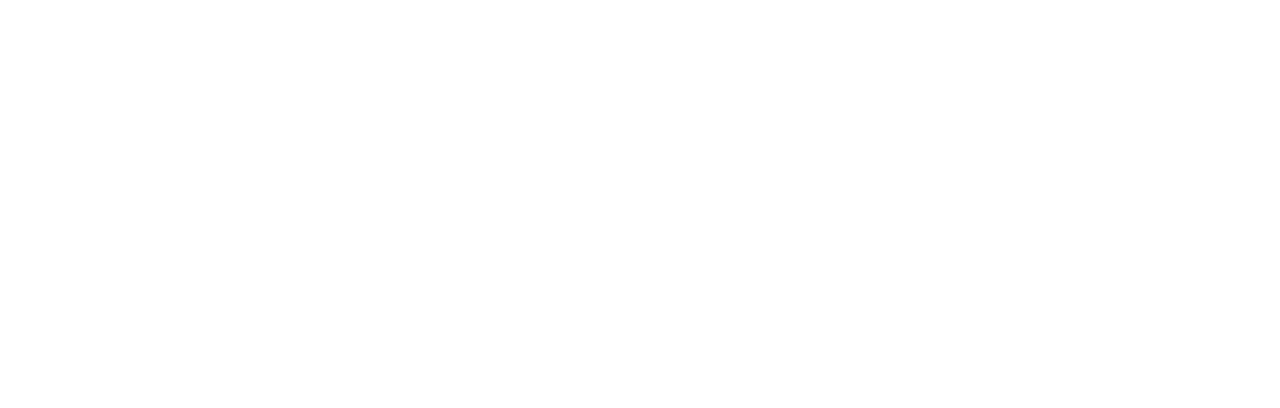
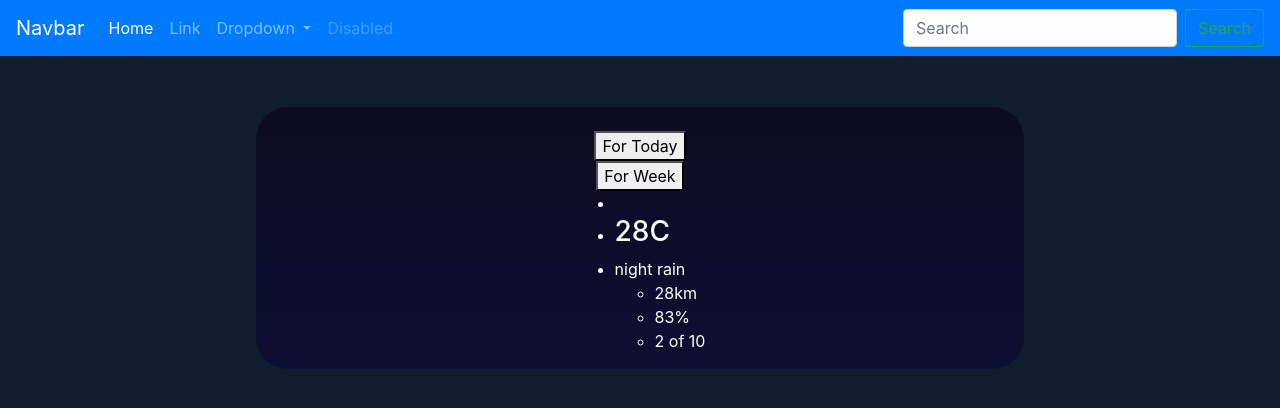
Before and after one commit to MarkianKostiv/weather-app, a plain HTML site: page index.html in a window 1280 px wide. Drawn offline with nearby package versions, Linux system fonts and the light colour scheme.

Commit message:
my new update

```diff
--- a/Styles/styles.scss
+++ b/Styles/styles.scss
@@ -0,0 +1,24 @@
+// variables
+@import "./variables.scss";
+html , body {
+    background: $backgroundColor;
+    color: $mainTextColor;
+    width: 100%;
+    height: 100%;
+}
+.content-folder {
+    display: flex;
+    align-items: center;
+    justify-content: center;
+    .content-conteiner {
+        display: flex;
+        align-items: center;
+        justify-content: center;
+        flex-direction: column;
+        width: 60%;
+        height: 60%;
+        background: $backgroundContentContainer;
+        margin-top: 4%;
+        border-radius: 2rem;
+    }
+}
--- /dev/null
+++ b/Styles/variables.scss
@@ -0,0 +1,3 @@
+$backgroundColor: #0F1D2E;
+$mainTextColor:  #FFF;
+$backgroundContentContainer: linear-gradient(0deg, rgba(16, 17, 54, 0.65) 0%, rgba(14, 12, 26, 0.65) 100%), url(<path-to-image>), #080A2F;;
--- a/index.html
+++ b/index.html
@@ -8,13 +8,112 @@
       name="description"
       content="Дізнайтесь погоду в свому місті швидко і безкоштовно"
     />
-    <link rel="stylesheet" href="./Styles/styles.css">
+    <link
+      rel="stylesheet"
+      href="https://cdn.jsdelivr.net/npm/bootstrap@4.0.0/dist/css/bootstrap.min.css"
+      integrity="sha384-Gn5384xqQ1aoWXA+058RXPxPg6fy4IWvTNh0E263XmFcJlSAwiGgFAW/dAiS6JXm"
+      crossorigin="anonymous"
+    />
+    <link rel="stylesheet" href="./Styles/styles.css" />
     <title>weatherapp</title>
   </head>
   <body>
-    <header></header>
-    <main></main>
+    <header>
+      <nav class="navbar navbar-expand-lg navbar-dark bg-primary">
+        <a class="navbar-brand" href="#">Navbar</a>
+        <button
+          class="navbar-toggler"
+          type="button"
+          data-toggle="collapse"
+          data-target="#navbarSupportedContent"
+          aria-controls="navbarSupportedContent"
+          aria-expanded="false"
+          aria-label="Toggle navigation"
+        >
+          <span class="navbar-toggler-icon"></span>
+        </button>
+
+        <div class="collapse navbar-collapse" id="navbarSupportedContent">
+          <ul class="navbar-nav mr-auto">
+            <li class="nav-item active">
+              <a class="nav-link" href="#"
+                >Home <span class="sr-only">(current)</span></a
+              >
+            </li>
+            <li class="nav-item">
+              <a class="nav-link" href="#">Link</a>
+            </li>
+            <li class="nav-item dropdown">
+              <a
+                class="nav-link dropdown-toggle"
+                href="#"
+                id="navbarDropdown"
+                role="button"
+                data-toggle="dropdown"
+                aria-haspopup="true"
+                aria-expanded="false"
+              >
+                Dropdown
+              </a>
+              <div class="dropdown-menu" aria-labelledby="navbarDropdown">
+                <a class="dropdown-item" href="#">Action</a>
+                <a class="dropdown-item" href="#">Another action</a>
+                <div class="dropdown-divider"></div>
+                <a class="dropdown-item" href="#">Something else here</a>
+              </div>
+            </li>
+            <li class="nav-item">
+              <a class="nav-link disabled" href="#">Disabled</a>
+            </li>
+          </ul>
+          <form class="form-inline my-2 my-lg-0">
+            <input
+              class="form-control mr-sm-2"
+              type="search"
+              placeholder="Search"
+              aria-label="Search"
+            />
+            <button class="btn btn-outline-success my-2 my-sm-0" type="submit">
+              Search
+            </button>
+          </form>
+        </div>
+      </nav>
+    </header>
+    <main class="content-folder">
+      <div class="content-conteiner">
+        <h3></h3>
+        <p></p>
+        <button>For Today</button>
+        <button>For Week</button>
+        <ul>
+          <li><img src="" alt="" /></li>
+          <li><h3>28C</h3></li>
+          <li>night rain</li>
+          <ul>
+            <li>28km</li>
+            <li>83%</li>
+            <li>2 of 10</li>
+          </ul>
+        </ul>
+      </div>
+    </main>
     <footer></footer>
+    <script
+      src="https://code.jquery.com/jquery-3.2.1.slim.min.js"
+      integrity="sha384-KJ3o2DKtIkvYIK3UENzmM7KCkRr/rE9/Qpg6aAZGJwFDMVNA/GpGFF93hXpG5KkN"
+      crossorigin="anonymous"
+    ></script>
+    <script
+      src="https://cdn.jsdelivr.net/npm/popper.js@1.12.9/dist/umd/popper.min.js"
+      integrity="sha384-ApNbgh9B+Y1QKtv3Rn7W3mgPxhU9K/ScQsAP7hUibX39j7fakFPskvXusvfa0b4Q"
+      crossorigin="anonymous"
+    ></script>
+    <script
+      src="https://cdn.jsdelivr.net/npm/bootstrap@4.0.0/dist/js/bootstrap.min.js"
+      integrity="sha384-JZR6Spejh4U02d8jOt6vLEHfe/JQGiRRSQQxSfFWpi1MquVdAyjUar5+76PVCmYl"
+      crossorigin="anonymous"
+    ></script>
     <script src="./scipt.js/myscript.js"></script>
   </body>
 </html>
```
Also changed, not shown: Styles/styles.css, Styles/variables.css (added), images/WebSite background.svg (added), 2 other files.
